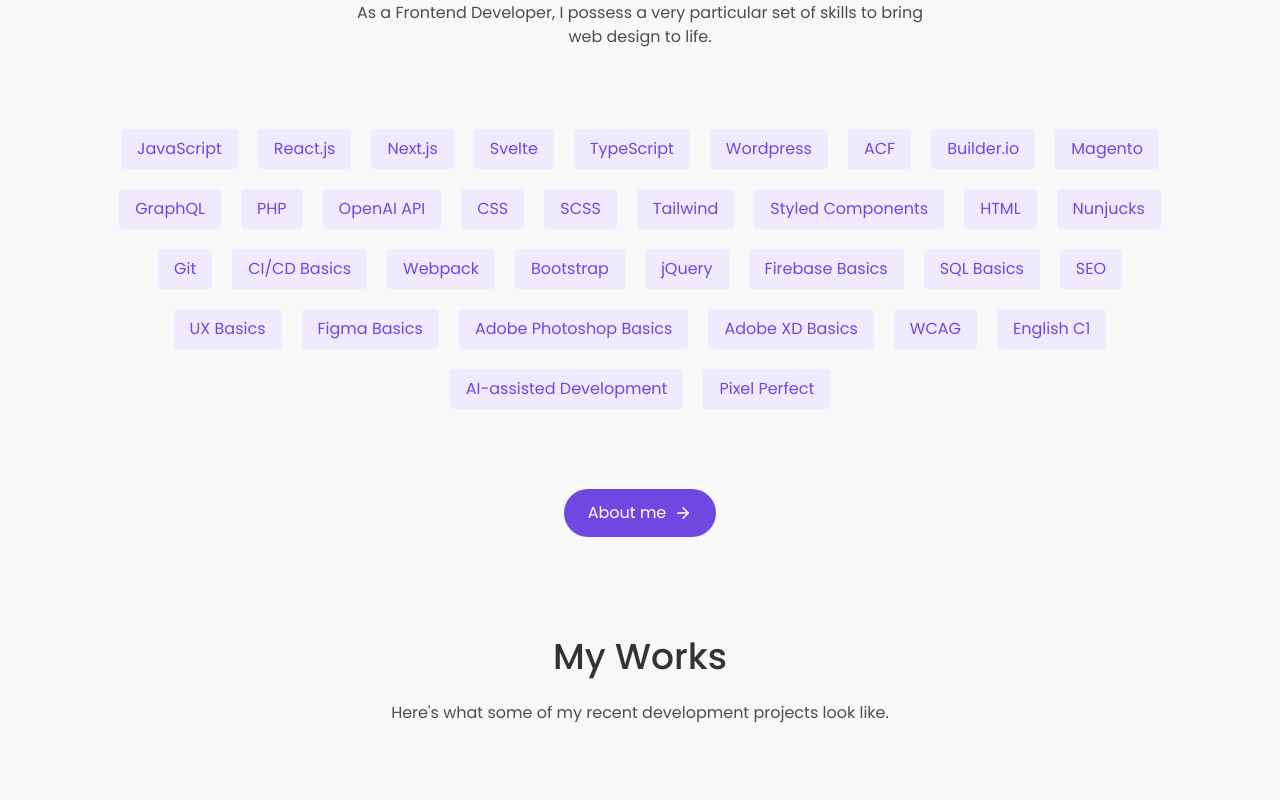
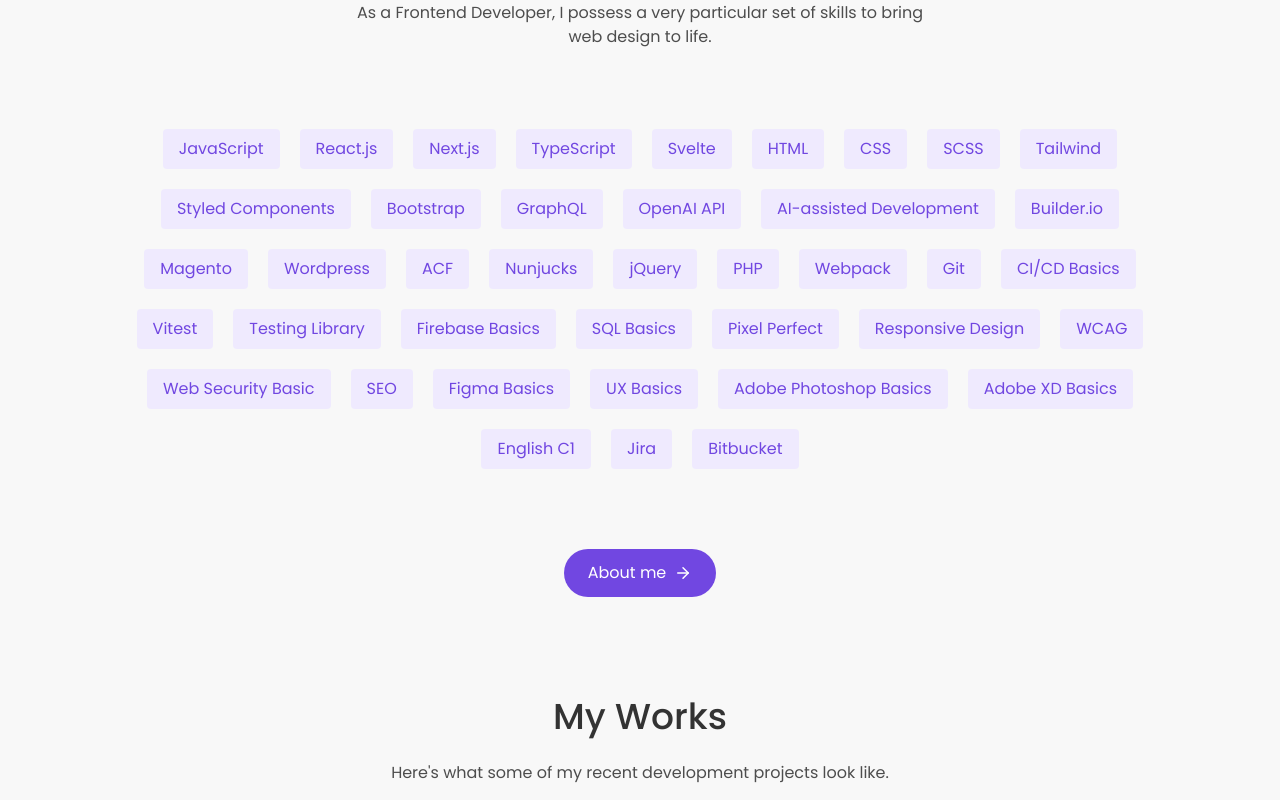
Before and after one commit to kguzik/portfolio-karolina-guzik, a Next.js app: page / in a window 1280 px wide. Shown: the part 760-1560 px from the top of the page. Built offline with nearby package versions, Linux system fonts and the light colour scheme.

Commit message:
chore: update skills and portfolio

```diff
--- a/constants/index.ts
+++ b/constants/index.ts
@@ -20,37 +20,43 @@
   'JavaScript',
   'React.js',
   'Next.js',
+  'TypeScript',
   'Svelte',
-  'TypeScript',
-  'Wordpress',
-  'ACF',
-  'Builder.io',
-  'Magento',
-  'GraphQL',
-  'PHP',
-  'OpenAI API',
+  'HTML',
   'CSS',
   'SCSS',
   'Tailwind',
   'Styled Components',
-  'HTML',
+  'Bootstrap',
+  'GraphQL',
+  'OpenAI API',
+  'AI-assisted Development',
+  'Builder.io',
+  'Magento',
+  'Wordpress',
+  'ACF',
   'Nunjucks',
+  'jQuery',
+  'PHP',
+  'Webpack',
   'Git',
   'CI/CD Basics',
-  'Webpack',
-  'Bootstrap',
-  'jQuery',
+  'Vitest',
+  'Testing Library',
   'Firebase Basics',
   'SQL Basics',
+  'Pixel Perfect',
+  'Responsive Design',
+  'WCAG',
+  'Web Security Basic',
   'SEO',
+  'Figma Basics',
   'UX Basics',
-  'Figma Basics',
   'Adobe Photoshop Basics',
   'Adobe XD Basics',
-  'WCAG',
   'English C1',
-  'AI-assisted Development',
-  'Pixel Perfect',
+  'Jira',
+  'Bitbucket',
 ];
 
 export const portfolios = [
@@ -79,6 +85,13 @@
   },
   {
     id: 4,
+    title: 'Together Dates - Relationship Milestone App',
+    description: 'Vibe coded with Lovable (AI-powered app builder)',
+    link: 'https://togetherdates.com/',
+    image: '/images/togetherdates-mockups.png',
+  },
+  {
+    id: 5,
     title: 'Daylight Studio Website',
     description:
       'As a contractor for <a href="https://thedaylightstudio.com/" target="_blank">Daylight Studio</a>  I built this website using WordPress and PHP',
@@ -86,7 +99,7 @@
     image: '/images/daylight-mockups.png',
   },
   {
-    id: 5,
+    id: 6,
     title: 'SSC Website',
     description:
       'As a contractor for <a href="https://thedaylightstudio.com/" target="_blank">Daylight Studio</a>  I built this website using WordPress and PHP',
@@ -94,14 +107,14 @@
     image: '/images/ssc-mockups.png',
   },
   {
-    id: 6,
+    id: 7,
     title: 'Machtfit Website',
     description: 'WordPress, PHP, SCSS',
     link: 'https://www.machtfit.de/',
     image: '/images/machtfit-mockups.png',
   },
   {
-    id: 7,
+    id: 8,
     title: 'Klarquist Website',
     description:
       'As a contractor for <a href="https://thedaylightstudio.com/" target="_blank">The Daylight Studio</a> I build this website with WordPress & PHP',
@@ -109,35 +122,35 @@
     image: '/images/klarquist-mockups.png',
   },
   {
-    id: 8,
+    id: 9,
     title: 'Travel Blog',
     description: 'WordPress, PHP, SCSS',
     link: 'https://turystyczny.com.pl/',
     image: '/images/turystyczny-mockups.png',
   },
   {
-    id: 9,
+    id: 10,
     title: 'Corpussanum Website',
     description: 'WordPress, PHP, SCSS',
     link: 'https://corpussanum.pl/',
     image: '/images/corpussanum-mockups.png',
   },
   {
-    id: 10,
+    id: 11,
     title: 'Pozytywnie o jedzeniu Website + Shop',
     description: 'WordPress, PHP, SCSS, WooCommerce',
     link: 'https://pozytywnieojedzeniu.pl/',
     image: '/images/pozytywnie-mockups.png',
   },
   {
-    id: 11,
+    id: 12,
     title: 'Savor Saver - AI Recipe Generator',
     description: 'React.js, OpenAI API, Firebase',
     link: 'https://savorsaver.com/',
     image: '/images/savor-saver-mockups.png',
   },
   {
-    id: 12,
+    id: 13,
     title: 'Biznestoq Blog',
     description: 'WordPress, PHP, SCSS',
     link: 'https://biznestoq.pl/',
```
Also changed, not shown: public/images/togetherdates-mockups.png (added).
